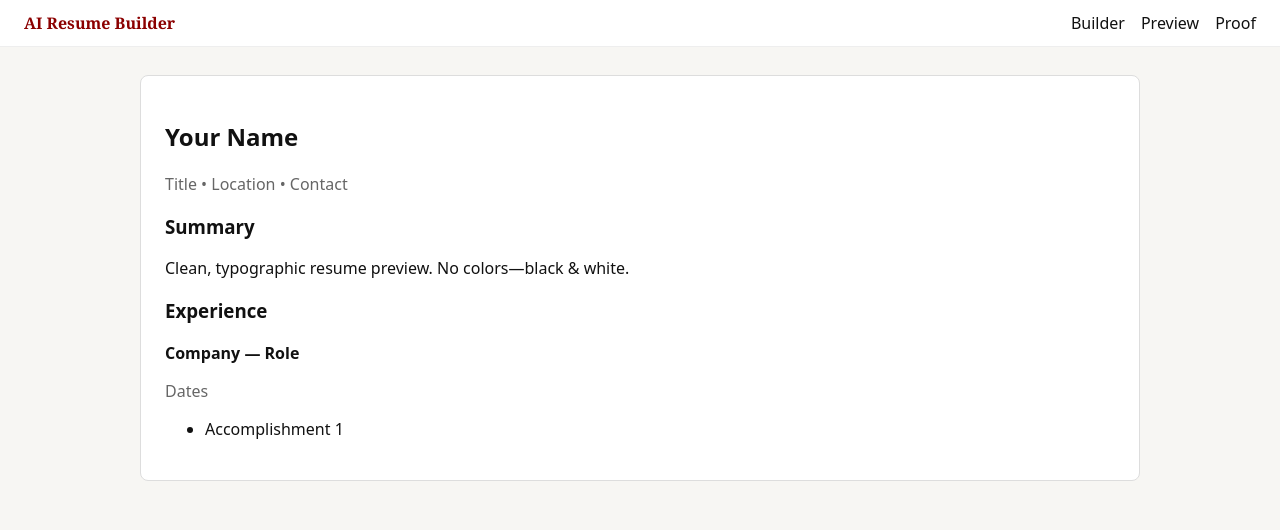
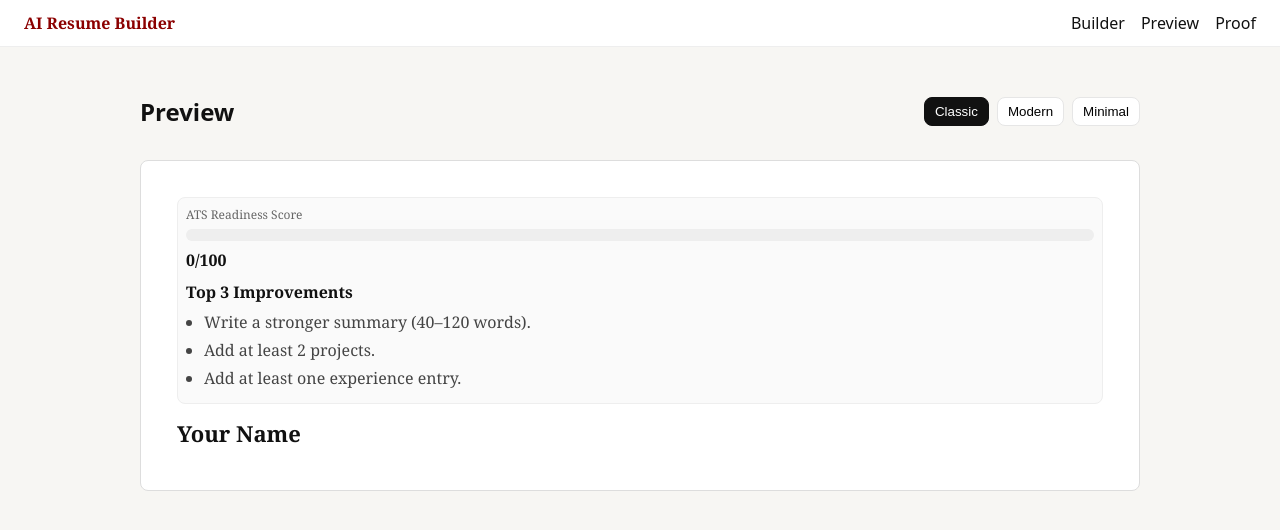
Before and after one commit to saniyanaaz1775/-resume-builder, a React (Vite) app in the folder ai-resume-builder/: page /preview in a window 1280 px wide. Shown: the top 530 px of the page. Built offline with nearby package versions, Linux system fonts and the light colour scheme.

Commit message:
Step 4: added new updates / features

```diff
--- a/ai-resume-builder/src/pages/Builder.jsx
+++ b/ai-resume-builder/src/pages/Builder.jsx
@@ -6,7 +6,7 @@ const sample = {
   summary: "Product-focused engineering leader with 8+ years building delightful developer tools.",
   education: [{ school: "State University", degree: "B.S. Computer Science", year: "2016" }],
   experience: [{ company: "Acme Corp", role: "Senior Engineer", years: "2019–2024", bullets: ["Built features", "Led team"] }],
-  projects: [{ name: "Project X", desc: "A tool for X", bullets: ["Achieved 2x growth"] }],
+  projects: [{ name: "Project X", desc: "A tool for X", bullets: ["Achieved 2x growth"] }, { name: "Project Y", desc: "Another project", bullets: ["Improved X by 30%"] }],
   skills: "React,Node.js,TypeScript,Testing",
   links: { github: "https://github.com/janedoe", linkedin: "https://linkedin.com/in/janedoe" }
 };
@@ -28,7 +28,8 @@ export default function Builder() {
       experience: [],
       projects: [],
       skills: "",
-      links: { github: "", linkedin: "" }
+    links: { github: "", linkedin: "" },
+    template: "Classic"
     };
   });
 
@@ -40,6 +41,11 @@ export default function Builder() {
       // ignore
     }
   }, [data]);
+
+  // template helper
+  function setTemplate(t) {
+    setData(prev => ({ ...prev, template: t }));
+  }
 
   function loadSample() {
     setData(sample);
@@ -85,6 +91,19 @@ export default function Builder() {
 
   return (
     <div className="builder-grid container">
+      <div className="template-tabs" style={{gridColumn: "1 / -1", marginBottom: 12}}>
+        <label className="tabs-label">Template:</label>
+        {["Classic","Modern","Minimal"].map(t => (
+          <button
+            key={t}
+            className={`tab ${data.template === t ? "active":""}`}
+            onClick={()=>setTemplate(t)}
+            style={{marginLeft:8}}
+          >
+            {t}
+          </button>
+        ))}
+      </div>
       <section className="left-col">
         <div className="form-section">
           <h3>Personal Info</h3>
@@ -119,11 +138,19 @@ export default function Builder() {
               <input placeholder="Role" value={ex.role || ""} onChange={e=>updateArrayItem("experience", i, "role", e.target.value)} />
               <input placeholder="Years" value={ex.years || ""} onChange={e=>updateArrayItem("experience", i, "years", e.target.value)} />
               <div className="bullets">
-                {(ex.bullets || []).map((b, bi) => (
+                {(ex.bullets || []).map((b, bi) => {
+                  const startsWithVerb = /^[\s]*((Built|Developed|Designed|Implemented|Led|Improved|Created|Optimized|Automated|Managed|Reduced|Increased|Delivered|Engineered)\b)/i.test(b || "");
+                  const hasNumber = /[\d%kK×xX]/.test(b || "");
+                  return (
                     <div key={bi} className="bullet-row">
                       <input placeholder="Bullet" value={b} onChange={e=>updateBullet("experience", i, bi, e.target.value)} />
+                      <div className="hint">
+                        {!startsWithVerb && (b || "").trim() !== "" && <span className="warn">Start with a strong action verb. </span>}
+                        {!hasNumber && (b || "").trim() !== "" && <span className="info">Add measurable impact (numbers).</span>}
                       </div>
-                ))}
+                    </div>
+                  );
+                })}
                 <button onClick={()=>addBullet("experience", i)}>Add bullet</button>
               </div>
             </div>
@@ -138,11 +165,19 @@ export default function Builder() {
               <input placeholder="Project name" value={p.name || ""} onChange={e=>updateArrayItem("projects", i, "name", e.target.value)} />
               <input placeholder="Short description" value={p.desc || ""} onChange={e=>updateArrayItem("projects", i, "desc", e.target.value)} />
               <div className="bullets">
-                {(p.bullets || []).map((b, bi) => (
+                {(p.bullets || []).map((b, bi) => {
+                  const startsWithVerb = /^[\s]*((Built|Developed|Designed|Implemented|Led|Improved|Created|Optimized|Automated|Managed|Reduced|Increased|Delivered|Engineered)\b)/i.test(b || "");
+                  const hasNumber = /[\d%kK×xX]/.test(b || "");
+                  return (
                     <div key={bi} className="bullet-row">
                       <input placeholder="Bullet" value={b} onChange={e=>updateBullet("projects", i, bi, e.target.value)} />
+                      <div className="hint">
+                        {!startsWithVerb && (b || "").trim() !== "" && <span className="warn">Start with a strong action verb. </span>}
+                        {!hasNumber && (b || "").trim() !== "" && <span className="info">Add measurable impact (numbers).</span>}
                       </div>
-                ))}
+                    </div>
+                  );
+                })}
                 <button onClick={()=>addBullet("projects", i)}>Add bullet</button>
               </div>
             </div>
--- a/ai-resume-builder/src/pages/Preview.jsx
+++ b/ai-resume-builder/src/pages/Preview.jsx
@@ -1,27 +1,34 @@
-import React from "react";
+import React, { useEffect, useState } from "react";
+import LivePreview from "../partials/LivePreview";
 
 export default function Preview() {
+  const [data, setData] = useState(() => {
+    const s = localStorage.getItem("resumeBuilderData");
+    if (s) {
+      try { return JSON.parse(s); } catch { /* ignore */ }
+    }
+    return { personal: {}, summary: "", education: [], experience: [], projects: [], skills: "", links: {}, template: "Classic" };
+  });
+
+  // allow switching template here too (persisted)
+  function setTemplate(t) {
+    const next = { ...data, template: t };
+    setData(next);
+    try { localStorage.setItem("resumeBuilderData", JSON.stringify(next)); } catch {}
+  }
+
   return (
     <main className="container preview-clean">
+      <div style={{display:"flex",alignItems:"center",justifyContent:"space-between",marginBottom:12}}>
+        <h2>Preview</h2>
+        <div>
+          {["Classic","Modern","Minimal"].map(t => (
+            <button key={t} className={`tab ${data.template===t ? "active":""}`} onClick={()=>setTemplate(t)} style={{marginLeft:8}}>{t}</button>
+          ))}
+        </div>
+      </div>
       <article className="resume-print">
-        <header>
-          <h1>Your Name</h1>
-          <p className="muted">Title • Location • Contact</p>
-        </header>
-        <section>
-          <h3>Summary</h3>
-          <p>Clean, typographic resume preview. No colors—black & white.</p>
-        </section>
-        <section>
-          <h3>Experience</h3>
-          <div className="resume-item">
-            <strong>Company — Role</strong>
-            <p className="muted">Dates</p>
-            <ul>
-              <li>Accomplishment 1</li>
-            </ul>
-          </div>
-        </section>
+        <LivePreview data={data} />
       </article>
     </main>
   );
--- a/ai-resume-builder/src/partials/LivePreview.jsx
+++ b/ai-resume-builder/src/partials/LivePreview.jsx
@@ -56,8 +56,10 @@ export default function LivePreview({ data }) {
   const showSkills = (data.skills || "").trim().length > 0;
   const showLinks = !!((data.links || {}).github || (data.links || {}).linkedin);
 
+  const templateClass = (data.template || "Classic").toLowerCase();
+
   return (
-    <div className="preview-card">
+    <div className={`preview-card template-${templateClass}`}>
       <div className="score-block">
         <label className="score-label">ATS Readiness Score</label>
         <div className="score-meter" aria-hidden>
@@ -65,9 +67,12 @@ export default function LivePreview({ data }) {
         </div>
         <div className="score-value">{score}/100</div>
         {suggestions.length > 0 && (
-          <ul className="suggestions">
-            {suggestions.map((s, i) => <li key={i}>{s}</li>)}
-          </ul>
+          <div className="improvements">
+            <div style={{fontWeight:700,marginTop:10}}>Top 3 Improvements</div>
+            <ul className="suggestions">
+              {suggestions.map((s, i) => <li key={i}>{s}</li>)}
+            </ul>
+          </div>
         )}
       </div>
 
--- a/ai-resume-builder/src/styles.css
+++ b/ai-resume-builder/src/styles.css
@@ -45,3 +45,25 @@ body{margin:0;font-family:system-ui,Segoe UI,Roboto,Arial;background:var(--bg);c
 .bullet-row{display:flex;gap:8px;margin-bottom:6px}
 .bullet-row input{flex:1}
 .bullets button{margin-top:6px;padding:6px 8px;border-radius:6px;background:#eee;border:1px solid #ddd}
+
+/* Template variants - minimal visual changes, typography/spacing only */
+.template-classic { font-family: var(--serif); }
+.template-classic .preview-header h2 { font-size:22px; }
+.template-classic .preview-section h4 { font-family: var(--serif); font-size:15px; }
+
+.template-modern { font-family: system-ui, -apple-system, "Segoe UI", Roboto, Arial; }
+.template-modern .preview-header h2 { font-size:20px; letter-spacing:0.2px; }
+.template-modern .preview-section h4 { text-transform:uppercase; font-size:12px; color:#222; margin-bottom:6px; }
+
+.template-minimal { font-family: system-ui, -apple-system, "Segoe UI", Roboto, Arial; }
+.template-minimal .preview-header h2 { font-size:18px; font-weight:600; }
+.template-minimal .preview-section { border-top:1px solid #f0f0f0; padding-top:8px; }
+
+/* Bullet guidance inline hint */
+.hint { font-size:12px;color:#666;margin-top:4px }
+.hint .warn {color:#b45309}
+.hint .info {color:#1f2937}
+
+.tab{padding:6px 10px;border-radius:8px;border:1px solid #e6e6e6;background:#fff;cursor:pointer}
+.tab.active{background:#111;color:#fff;border-color:#111}
+.tabs-label{font-size:13px;color:#444;margin-right:8px;font-weight:600}
```
Lines whose indentation alone changed are shown as unchanged.
